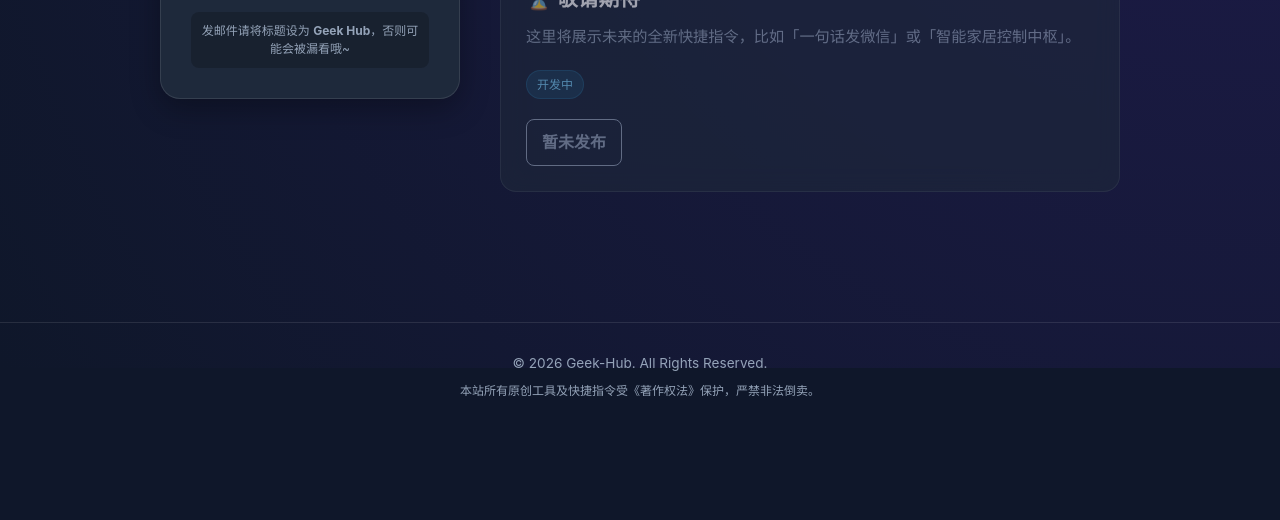
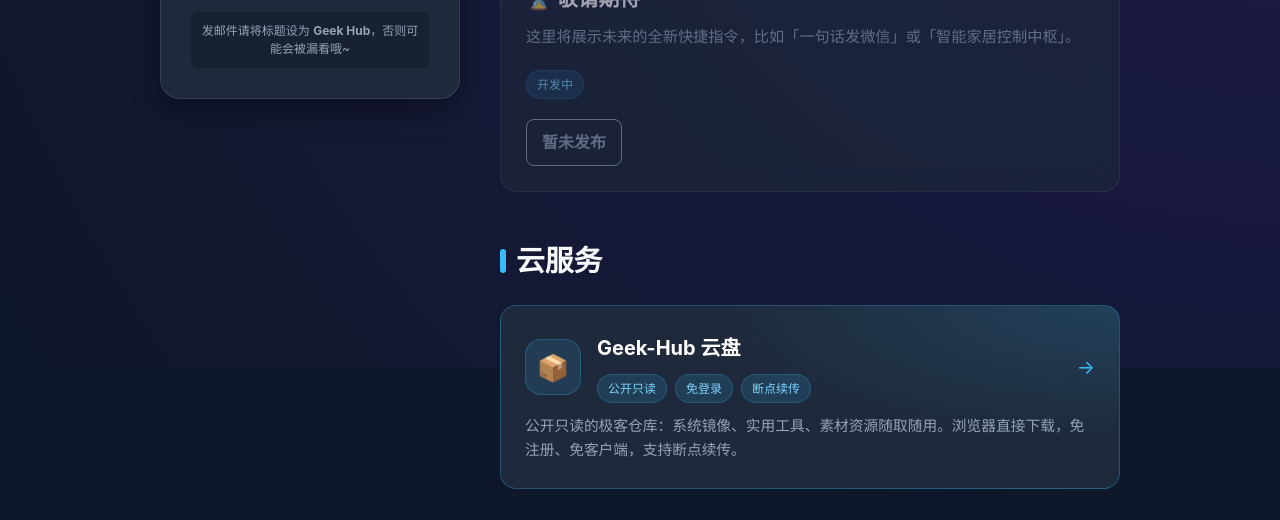
Before and after one commit to zzh-hui/Geek-Hub, a plain HTML site: page index.html in a window 1280 px wide. Shown: the part 432-952 px from the top of the page. Before the commit the page ends 862 px from the top, so only its background shows below. Drawn offline with Linux system fonts and the light colour scheme.

Commit message:
主页新增云服务专栏入口（Geek-Hub 云盘卡片）

```diff
--- a/index.html
+++ b/index.html
@@ -108,6 +108,27 @@
 
             </div>
 
+            <h2 class="section-title">云服务</h2>
+            <div class="grid">
+
+                <a href="./pan/" class="drive-card">
+                    <div class="drive-head">
+                        <div class="drive-icon" aria-hidden="true">📦</div>
+                        <div class="drive-title-group">
+                            <h3>Geek-Hub 云盘</h3>
+                            <div class="tags">
+                                <span class="tag">公开只读</span>
+                                <span class="tag">免登录</span>
+                                <span class="tag">断点续传</span>
+                            </div>
+                        </div>
+                        <span class="drive-arrow" aria-hidden="true">→</span>
+                    </div>
+                    <p class="drive-desc">公开只读的极客仓库：系统镜像、实用工具、素材资源随取随用。浏览器直接下载，免注册、免客户端，支持断点续传。</p>
+                </a>
+
+            </div>
+
         </main>
     </div>
 
--- a/style.css
+++ b/style.css
@@ -303,6 +303,111 @@ a {
     color: #0f172a;
 }
 
+/* ---------- 云盘专栏入口 ---------- */
+.drive-card {
+    position: relative;
+    display: block;
+    padding: 26px 24px;
+    text-decoration: none;
+    color: inherit;
+    border-radius: var(--radius-md);
+    border: 1px solid rgba(56, 189, 248, 0.28);
+    background:
+        radial-gradient(600px 200px at 100% 0%, rgba(56, 189, 248, 0.16), transparent 70%),
+        var(--card-bg-solid);
+    overflow: hidden;
+    transition: transform 0.3s, box-shadow 0.3s, border-color 0.3s;
+}
+
+.drive-card::after {
+    content: "";
+    position: absolute;
+    inset: 0;
+    background: linear-gradient(120deg, transparent 40%, rgba(56, 189, 248, 0.08) 50%, transparent 60%);
+    transform: translateX(-100%);
+    transition: transform 0.7s ease;
+    pointer-events: none;
+}
+
+.drive-card:hover {
+    transform: translateY(-4px);
+    border-color: rgba(56, 189, 248, 0.6);
+    box-shadow: var(--shadow-hover);
+}
+
+.drive-card:hover::after {
+    transform: translateX(100%);
+}
+
+.drive-head {
+    display: flex;
+    align-items: center;
+    gap: 16px;
+    margin-bottom: 12px;
+}
+
+.drive-icon {
+    flex: 0 0 auto;
+    width: 56px;
+    height: 56px;
+    display: grid;
+    place-items: center;
+    font-size: 26px;
+    border-radius: 16px;
+    background: rgba(56, 189, 248, 0.13);
+    border: 1px solid rgba(56, 189, 248, 0.25);
+}
+
+.drive-title-group {
+    flex: 1 1 auto;
+    min-width: 0;
+}
+
+.drive-title-group h3 {
+    font-size: 1.25rem;
+    color: #fff;
+    margin-bottom: 10px;
+}
+
+.drive-title-group .tags {
+    margin-bottom: 0;
+}
+
+.drive-arrow {
+    flex: 0 0 auto;
+    font-size: 1.2rem;
+    color: var(--accent);
+    transition: transform 0.3s;
+}
+
+.drive-card:hover .drive-arrow {
+    transform: translateX(6px);
+}
+
+.drive-desc {
+    margin: 0;
+    font-size: 0.92rem;
+    color: var(--text-muted);
+}
+
+@media (max-width: 600px) {
+    .drive-card {
+        padding: 20px 18px;
+    }
+    .drive-head {
+        gap: 12px;
+    }
+    .drive-icon {
+        width: 42px;
+        height: 42px;
+        font-size: 20px;
+        border-radius: 12px;
+    }
+    .drive-title-group h3 {
+        font-size: 1.1rem;
+    }
+}
+
 /* ---------- 页脚 ---------- */
 footer {
     text-align: center;
```
